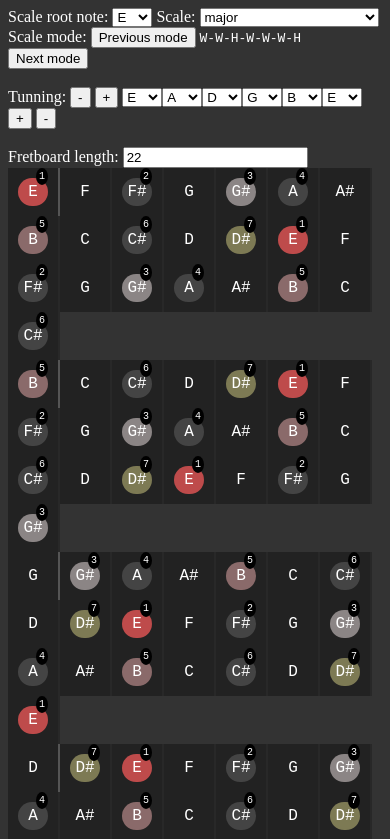
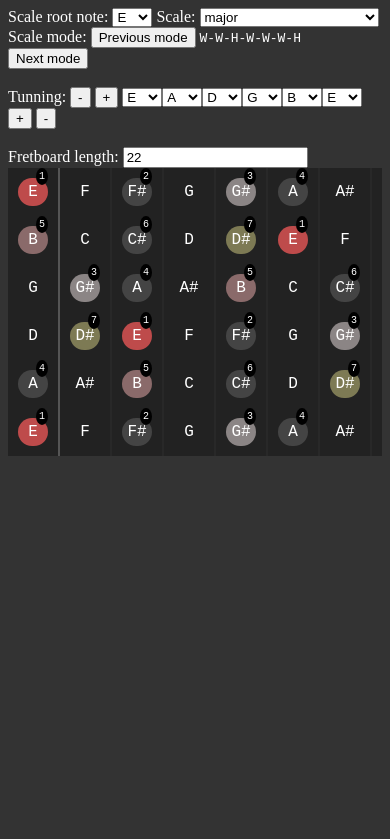
Before and after one commit to dalailomo/musicapp-svelta, a SvelteKit app: page / in a window 390 px wide. Shown: the top 839 px of the page. Built offline with nearby package versions, Linux system fonts and the light colour scheme.

Commit message:
make it sort of mobile friendly

```diff
--- a/src/app.html
+++ b/src/app.html
@@ -3,7 +3,7 @@
 	<head>
 		<meta charset="utf-8" />
 		<link rel="icon" href="%sveltekit.assets%/favicon.png" />
-		<meta name="viewport" content="width=device-width" />
+		<meta name="viewport" content="width=device-width, initial-scale=1.0, maximum-scale=1.0, user-scalable=0">
 		%sveltekit.head%
 
 		<style>
--- a/src/components/Guitar/Fretboard.svelte
+++ b/src/components/Guitar/Fretboard.svelte
@@ -57,6 +57,15 @@
 <style lang="scss">
 	#fretboard {
 		font-family: 'Courier New', monospace;
+		width: 100%;
+		overflow-x: auto;
+		&::-webkit-scrollbar {
+			display: none;
+		}
+
+		.slot-line {
+			min-width: max-content;
+		}
 
 		.slot-line .slot {
 			position: relative;
```
